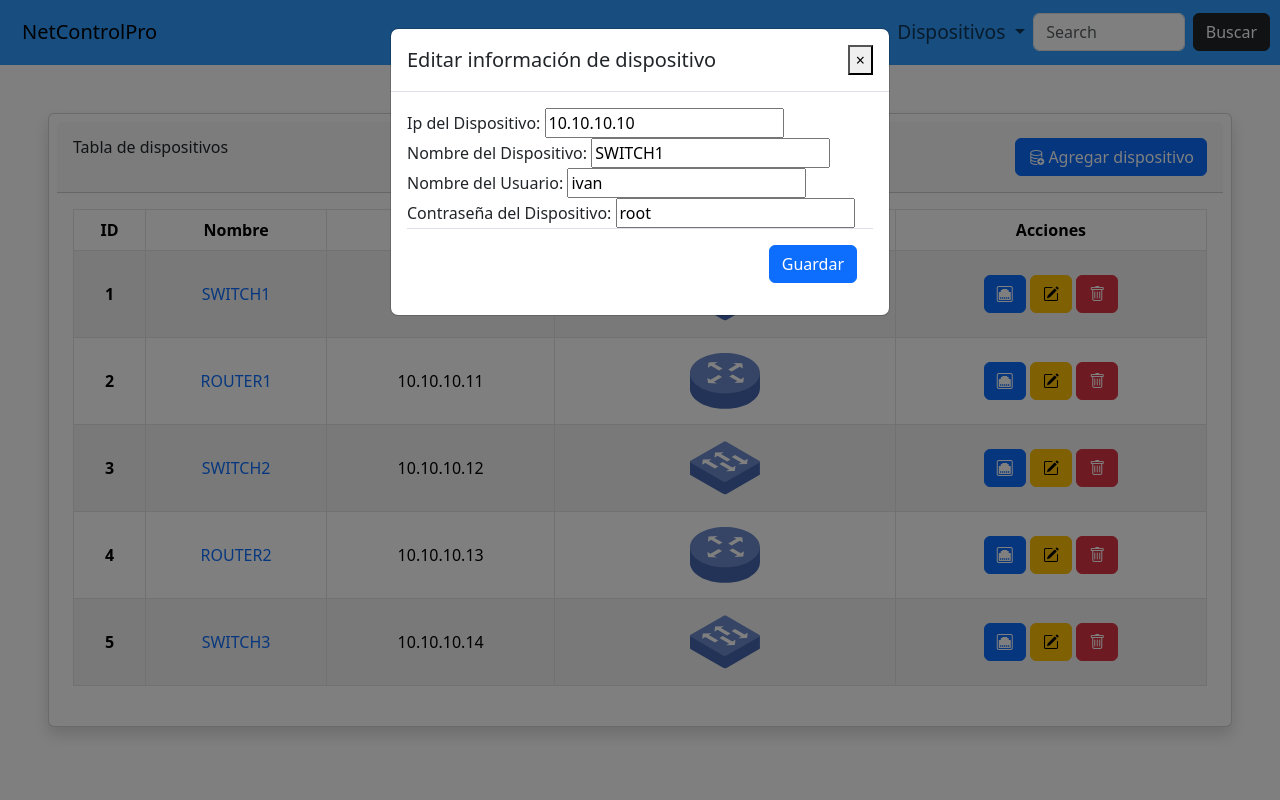
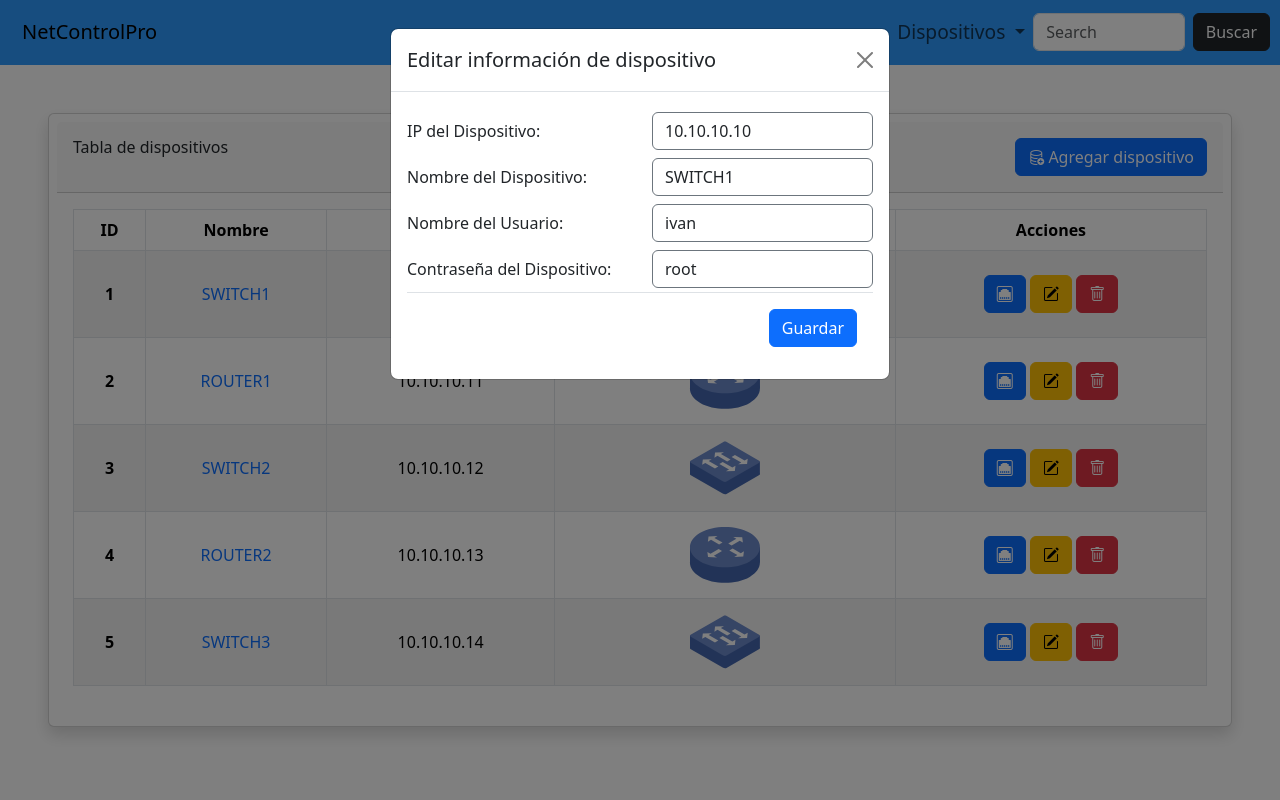
Before and after one commit to IvanEnriquezGrande/NetControlPro, a Flask app: page / in a window 1280 px wide, after a click that opens the changed part. Run offline with Flask 3, Linux system fonts and the light colour scheme; data comes from the database, SQL or seed files in the repository.

Commit message:
Updated pop-up design for adding and editing the device

```diff
--- a/templates/index.html
+++ b/templates/index.html
@@ -69,25 +69,34 @@
                                     <div class="modal-content">
                                         <div class="modal-header">
                                             <h5 class="modal-title" id="exampleModalLongTitle">Editar información de dispositivo</h5>
-                                            <button type="button" class="close" data-dismiss="modal" aria-label="Close">
-                                            <span aria-hidden="true">&times;</span>
-                                            </button>
+                                            <button type="button" class="btn-close" data-bs-dismiss="modal" aria-label="Close"></button>
                                         </div>
                                         <div class="modal-body">
                                             <form action="/edit/{{device.device_id}}" method="POST">
-                                                <label>Ip del Dispositivo:</label>
-                                                <input type="text" name="deviceIp" value="{{ device.device_ip }}">
-
-                                                <label>Nombre del Dispositivo:</label>
-                                                <input type="text" name="deviceName" value="{{ device.device_name }}">
-
-                                                <label>Nombre del Usuario:</label>
-                                                <input type="text" name="deviceUsername" value="{{ device.device_username }}">
-
-                                                <label>Contraseña del Dispositivo:</label>
-                                                <input type="text" name="devicePassword" value="{{ device.device_password }}">
-                                                <br>
-
+                                                <div class="form-group row py-1">
+                                                    <label class="col-form-label col-sm-6">IP del Dispositivo:</label>
+                                                    <div class="col-sm-6">
+                                                        <input class="form-control border border-secondary" type="text" name="deviceIp" value="{{ device.device_ip }}">
+                                                    </div>
+                                                </div>
+                                                <div class="form-group row py-1">
+                                                    <label class="col-form-label col-sm-6">Nombre del Dispositivo:</label>
+                                                    <div class="col-sm-6">
+                                                        <input class="form-control border border-secondary" type="text" name="deviceName" value="{{ device.device_name }}">
+                                                    </div>
+                                                </div>
+                                                <div class="form-group row py-1">
+                                                    <label class="col-form-label col-sm-6">Nombre del Usuario:</label>
+                                                    <div class="col-sm-6">
+                                                        <input class="form-control border border-secondary" type="text" name="deviceUsername" value="{{ device.device_username }}">
+                                                    </div>
+                                                </div>
+                                                <div class="form-group row py-1">
+                                                    <label class="col-form-label col-sm-6">Contraseña del Dispositivo:</label>
+                                                    <div class="col-sm-6">
+                                                        <input class="form-control border border-secondary" type="text" name="devicePassword" value="{{ device.device_password }}">
+                                                    </div>
+                                                </div>
                                                 <div class="modal-footer">
                                                     <input type="submit" value="Guardar" class="btn btn-primary">
                                                 </div>
@@ -107,25 +116,35 @@
                 <div class="modal-dialog" role="document">
                     <div class="modal-content">
                         <div class="modal-header">
-                            <h5 class="modal-title" id="exampleModalLongTitle">Modal title</h5>
-                            <button type="button" class="close" data-dismiss="modal" aria-label="Close">
-                                <span aria-hidden="true">&times;</span>
-                            </button>
+                            <h5 class="modal-title" id="exampleModalLongTitle">Agregar dispositivo</h5>
+                            <button type="button" class="btn-close" data-bs-dismiss="modal" aria-label="Close"></button>
                         </div>
                         <div class="modal-body">
                             <form method="POST" action="{{ url_for('add') }}">
-                                <label>Ip del Dispositivo:</label>
-                                <input type="text" name="deviceIp">
-
-                                <label>Nombre del Dispositivo:</label>
-                                <input type="text" name="deviceName">
-
-                                <label>Nombre del Usuario:</label>
-                                <input type="text" name="deviceUsername">
-
-                                <label>Contraseña del Dispositivo:</label>
-                                <input type="text" name="devicePassword">
-                                <br>
+                                <div class="form-group row py-1">
+                                    <label class="col-form-label col-sm-6">IP del Dispositivo:</label>
+                                    <div class="col-sm-6">
+                                        <input class="form-control border border-secondary" type="text" name="deviceIp" placeholder="IP">
+                                    </div>
+                                </div>
+                                <div class="form-group row py-1">
+                                    <label class="col-form-label col-sm-6">Nombre del Dispositivo:</label>
+                                    <div class="col-sm-6">
+                                        <input class="form-control border border-secondary" type="text" name="deviceName" placeholder="Nombre">
+                                    </div>
+                                </div>
+                                <div class="form-group row py-1">
+                                    <label class="col-form-label col-sm-6">Nombre del Usuario:</label>
+                                    <div class="col-sm-6">
+                                        <input class="form-control border border-secondary" type="text" name="deviceUsername" placeholder="Nombre del usuario">
+                                    </div>
+                                </div>
+                                <div class="form-group row py-1">
+                                    <label class="col-form-label col-sm-6">Contraseña del Dispositivo:</label>
+                                    <div class="col-sm-6">
+                                        <input class="form-control border border-secondary" type="password" name="devicePassword" placeholder="Contraseña">
+                                    </div>
+                                </div>
                                 <div class="modal-footer">
                                     <input type="submit" value="Guardar" class="btn btn-primary">
                                 </div>
```
